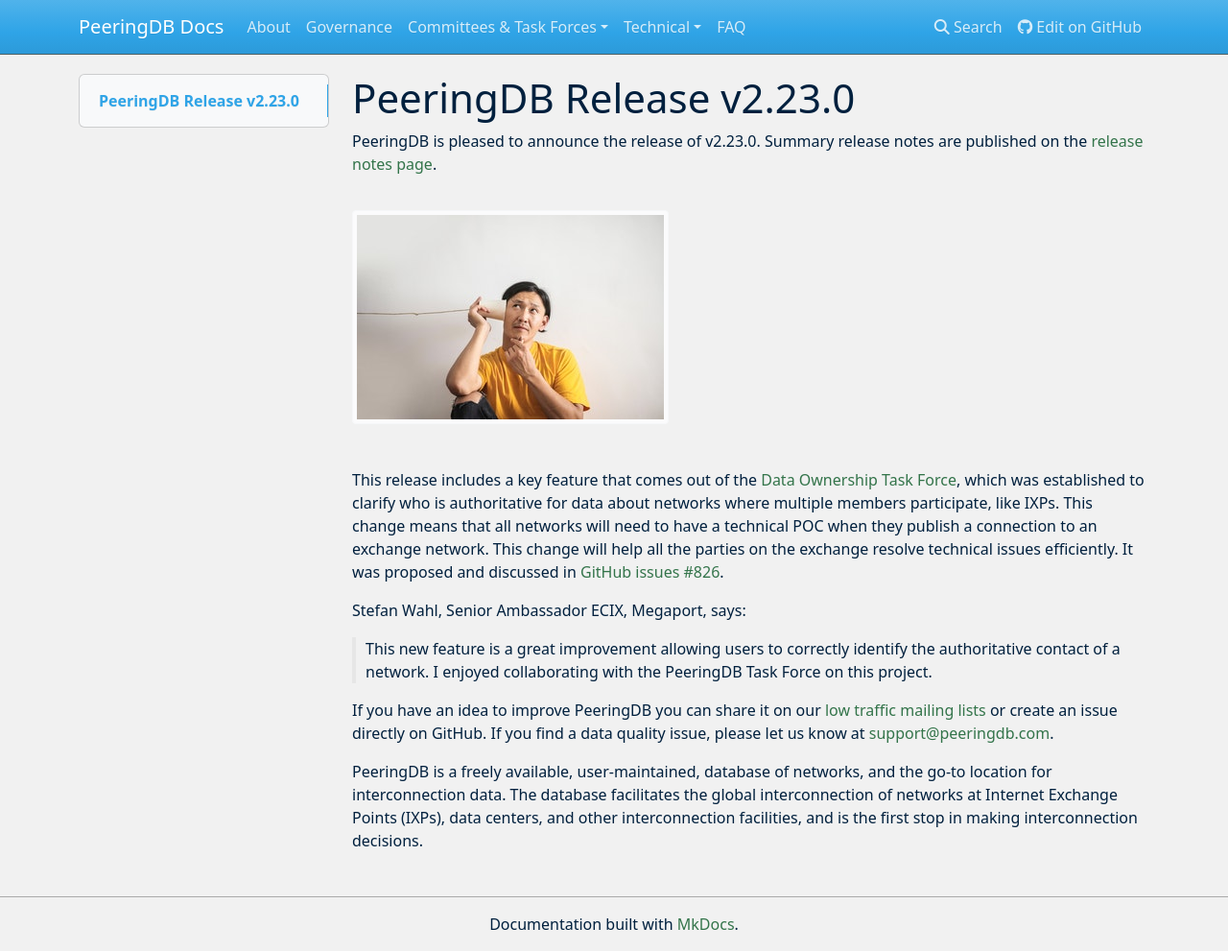
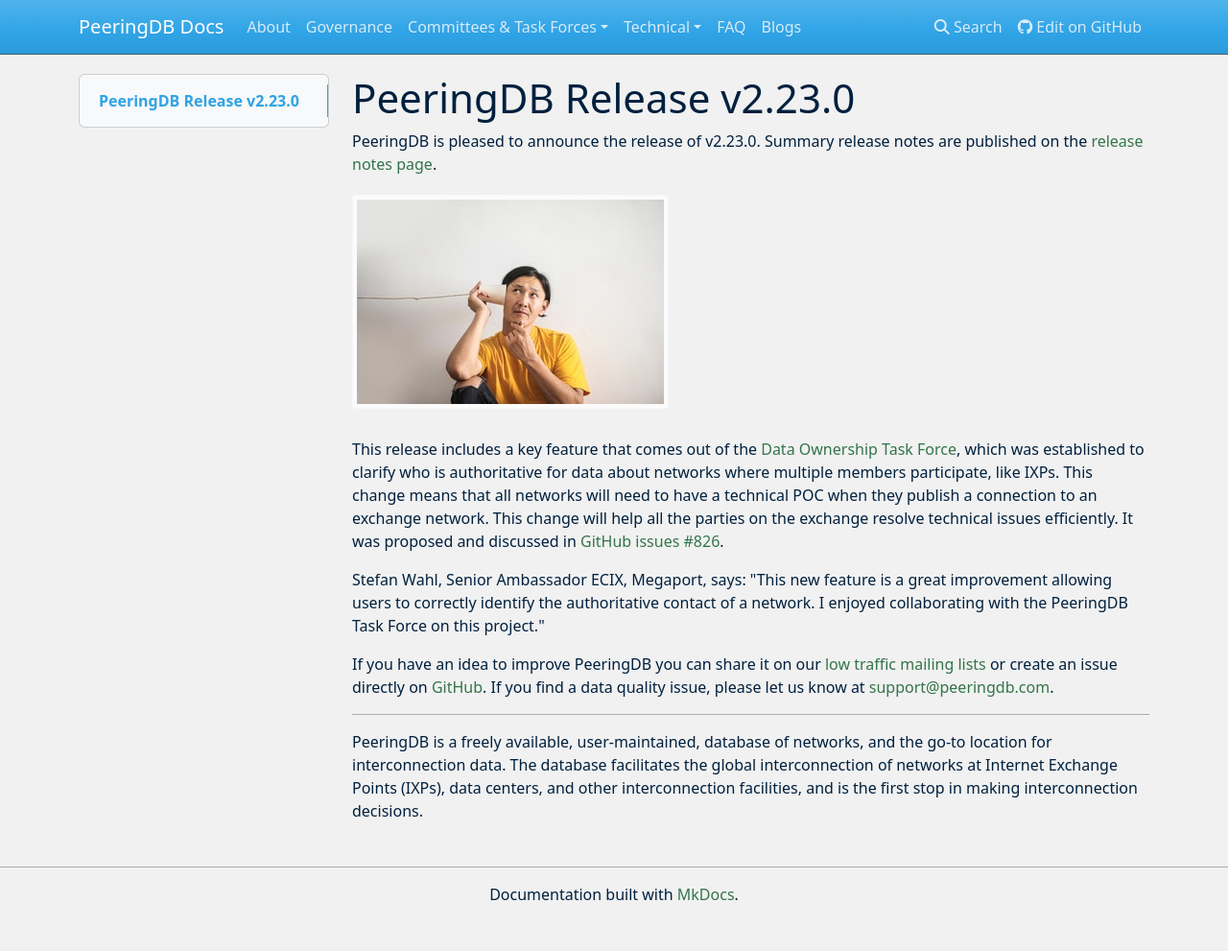
Before and after one commit to peeringdb/docs, an MkDocs documentation site: the page built from docs/blog/peeringdb_release_v2.23.0.md, in a window 1280 px wide and 991 px high. Shown: the whole window at 96% size. Built offline with MkDocs 1.6.1, drawn with Linux system fonts in a browser that asks for light colours; nearby versions of some CDN libraries; some of the changed lines change nothing that is shown.

Commit message:
First blog.

```diff
--- a/docs/blog/peeringdb_release_v2.23.0.md
+++ b/docs/blog/peeringdb_release_v2.23.0.md
@@ -1,14 +1,11 @@
 # PeeringDB Release v2.23.0
 
 PeeringDB is pleased to announce the release of v2.23.0. Summary release notes are published on the [release notes page](https://docs.peeringdb.com/release_notes/).
-
-![Man listening to a paper cup phone](listening_to_paper_cup_phone.jpg)
-
+![Man listening to a paper cup phone](images/listening_to_paper_cup_phone.jpg)
 This release includes a key feature that comes out of the [Data Ownership Task Force](https://docs.peeringdb.com/taskforce/dataownership/), which was established to clarify who is authoritative for data about networks where multiple members participate, like IXPs. This change means that all networks will need to have a technical POC when they publish a connection to an exchange network. This change will help all the parties on the exchange resolve technical issues efficiently. It was proposed and discussed in [GitHub issues #826](https://github.com/peeringdb/peeringdb/issues/826).
 
-Stefan Wahl, Senior Ambassador ECIX, Megaport, says:
-> This new feature is a great improvement allowing users to correctly identify the authoritative contact of a network. I enjoyed collaborating with the PeeringDB Task Force on this project.
+Stefan Wahl, Senior Ambassador ECIX, Megaport, says: "This new feature is a great improvement allowing users to correctly identify the authoritative contact of a network. I enjoyed collaborating with the PeeringDB Task Force on this project."
 
-If you have an idea to improve PeeringDB you can share it on our [low traffic mailing lists](https://docs.peeringdb.com/#mailing-lists) or create an issue directly on GitHub. If you find a data quality issue, please let us know at <support@peeringdb.com>.
-
+If you have an idea to improve PeeringDB you can share it on our [low traffic mailing lists](https://docs.peeringdb.com/#mailing-lists) or create an issue directly on [GitHub](https://github.com/peeringdb/peeringdb). If you find a data quality issue, please let us know at <support@peeringdb.com>.
+***
 PeeringDB is a freely available, user-maintained, database of networks, and the go-to location for interconnection data. The database facilitates the global interconnection of networks at Internet Exchange Points (IXPs), data centers, and other interconnection facilities, and is the first stop in making interconnection decisions.
--- a/mkdocs.yml
+++ b/mkdocs.yml
@@ -20,6 +20,7 @@
     - Release Notes: release_notes/index.md
     - Translations: translation.md
   - FAQ: faq.md
+  - Blogs: blogs.md
 
 extra_css:
   - extra.css
```
Also changed, not shown: docs/blog/images/listening_to_paper_cup_phone.jpg (renamed from docs/blog/listening_to_paper_cup_phone.jpg).
